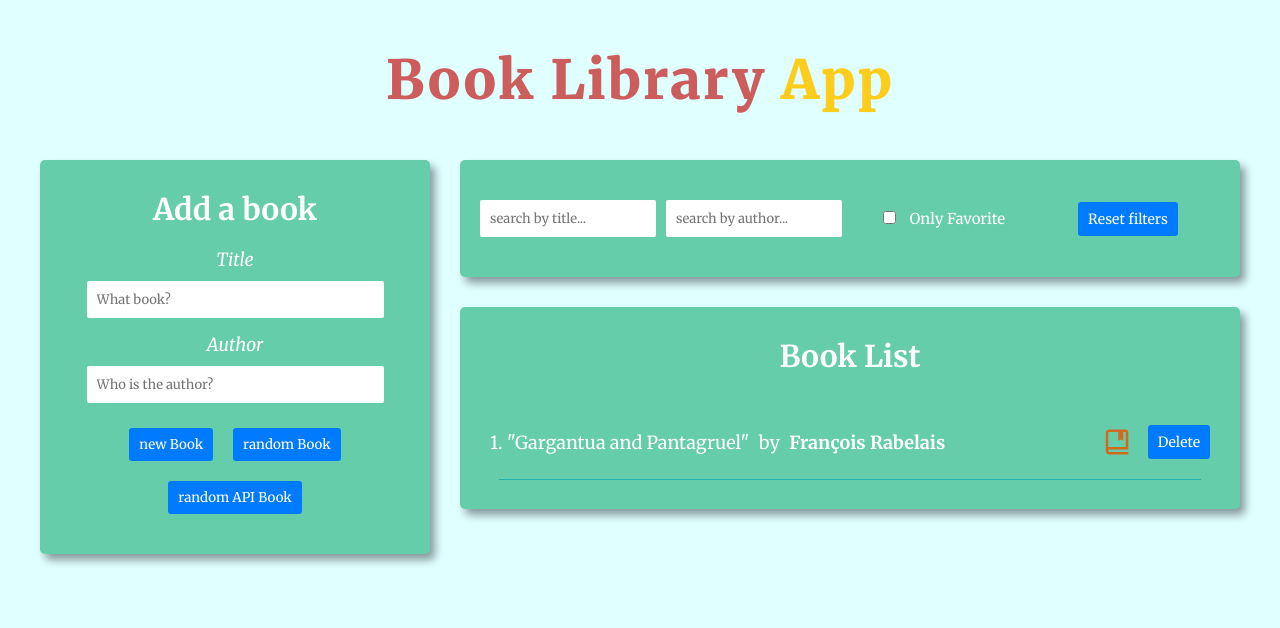
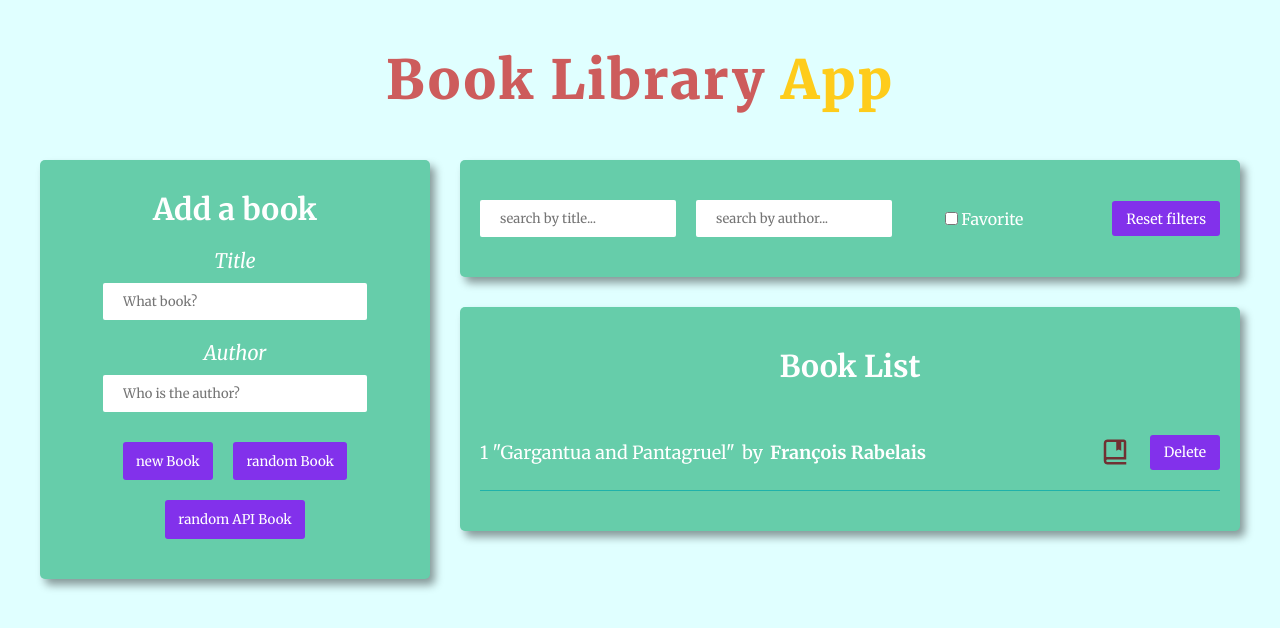
Before and after one commit to ilyagfrv/react_books, a React app in the folder client/: page / in a window 1280 px wide. Both pictures are taken after a click on the button "random Book". Shown: the top 628 px of the page. Built offline with nearby package versions, Linux system fonts and the light colour scheme; the HTML template or start-up script is replaced by a standard one.

Commit message:
minor changes

```diff
--- a/client/src/App.css
+++ b/client/src/App.css
@@ -1,10 +1,15 @@
 @import url('https://fonts.googleapis.com/css2?family=Merriweather:ital,wght@0,300;0,400;0,700;0,900;1,300;1,400;1,700;1,900&display=swap');
 
 * {
-  padding: 0px;
-  margin: 0px;
+  margin: 0;
+  padding: 0;
   border: none;
   box-sizing: border-box;
+}
+
+ul,
+ol {
+  list-style: none;
 }
 
 input:focus,
@@ -20,6 +25,7 @@ body {
   max-width: 100vw;
   overflow-x: hidden;
 
+  scroll-behavior: smooth;
   background-color: #e0ffff;
 
   font-family: 'Merriweather', serif;
@@ -32,7 +38,7 @@ body {
   flex-direction: column;
   align-items: center;
   min-height: 100vh;
-  width: 100vw;
+  min-width: 100vw;
   margin: 0 auto;
   padding: 0 1rem;
 }
--- a/client/src/App.tsx
+++ b/client/src/App.tsx
@@ -17,6 +17,7 @@ export default function App() {
           <List />
         </div>
       </main>
+
       <Error />
     </div>
   )
--- a/client/src/components/Filter/Filter.module.css
+++ b/client/src/components/Filter/Filter.module.css
@@ -1,22 +1,18 @@
-.filterContainer {
+.container {
   display: grid;
+  grid-template-columns: repeat(2, 1fr) repeat(2, 2fr);
+  gap: 2rem;
   align-items: center;
-  justify-items: center;
-  grid-template-columns: repeat(4, 1fr);
   margin-bottom: 3rem;
   padding: 4rem 2rem;
 
   border-radius: 0.5rem;
   background-color: #66cdaa;
   box-shadow: 5px 6px 8px 0px rgba(0, 0, 0, 0.4);
-
-  color: #fff;
 }
 
-.filterContainer input {
-  display: inline-block;
-  margin-right: 1rem;
-  padding: 1rem;
+.input {
+  padding: 1rem 2rem;
 
   border-radius: 0.2rem;
 
@@ -24,9 +20,17 @@
   font-size: 1.3rem;
 }
 
-.filterContainer label {
-  display: inline-block;
+.input::placeholder {
+  font-size: 1.3rem;
+}
 
-  font-size: 1.5rem;
+.label {
+  justify-self: center;
+
+  font-size: 1.6rem;
   cursor: pointer;
 }
+
+.container button {
+  justify-self: end;
+}
--- a/client/src/components/Filter/index.tsx
+++ b/client/src/components/Filter/index.tsx
@@ -1,4 +1,4 @@
-import React from 'react'
+import * as React from 'react'
 import { useSelector } from 'react-redux'
 
 import style from './Filter.module.css'
@@ -40,30 +40,36 @@ export default function Filter() {
   }
 
   return (
-    <div className={style.filterContainer}>
+    <div className={style.container}>
       <input
+        className={style.input}
         type='text'
         placeholder='search by title...'
         value={titleFilter}
         onChange={handleTitleFilterChange}
       />
       <input
+        className={style.input}
         type='text'
         placeholder='search by author...'
         value={authorFilter}
         onChange={handleAuthorFilterChange}
       />
 
-      <label>
+      <label className={style.label}>
         <input
           type='checkbox'
           checked={onlyFavoriteFilter}
           onChange={handleOnlyFavoriteChange}
         />{' '}
-        Only Favorite
+        Favorite
       </label>
 
-      <Button type='button' onClick={handleResetFilters}>
+      <Button
+        className={style.button}
+        type='button'
+        onClick={handleResetFilters}
+      >
         Reset filters
       </Button>
     </div>
--- a/client/src/components/Form/Form.module.css
+++ b/client/src/components/Form/Form.module.css
@@ -1,4 +1,4 @@
-.formContainer {
+.container {
   display: flex;
   flex-direction: column;
   align-items: center;
@@ -10,28 +10,27 @@
   box-shadow: 5px 6px 8px 0px rgba(0, 0, 0, 0.4);
 
   text-align: center;
-  color: #fff;
 }
 
-.formContainer h2 {
+.title {
   margin-bottom: 2rem;
   font-size: 3rem;
 }
 
-.formContainer label {
+.label {
   display: block;
   margin-bottom: 1rem;
 
-  font-size: 1.8rem;
+  font-size: 2rem;
   font-style: italic;
   cursor: pointer;
 }
 
-.formContainer input {
+.input {
   display: inline-block;
-  width: 90%;
-  padding: 1rem;
-  margin-bottom: 1.5rem;
+  width: 80%;
+  padding: 1rem 2rem;
+  margin-bottom: 2rem;
 
   border-radius: 0.2rem;
 
@@ -39,29 +38,33 @@
   font-size: 1.3rem;
 }
 
-.formContainer button {
+.input::placeholder {
+  font-size: 1.3rem;
+}
+
+.button {
   display: inline-block;
+  padding: 0.8em 1em;
   margin: 1rem;
-  padding: 0.8rem 1rem;
 
   border: none;
   border-radius: 0.3rem;
-  background-color: #007bff;
-
-  color: #fff;
-  cursor: pointer;
-  transition: background-color 0.3s ease;
+  background-color: #8231eb;
 
   font-family: inherit;
+  color: inherit;
+
+  cursor: pointer;
+  transition: background-color 0.2s linear;
 }
 
-.formContainer button:hover {
-  background-color: #0056b3;
+.button:hover {
+  background-color: #6a28c0;
 }
 
 .spinner {
+  margin-left: 1rem;
   animation: spinner 1s infinite linear;
-  margin-left: 1rem;
 }
 
 @keyframes spinner {
--- a/client/src/components/Form/index.tsx
+++ b/client/src/components/Form/index.tsx
@@ -41,12 +41,15 @@ export default function Form() {
   }
 
   return (
-    <div className={style.formContainer}>
-      <h2>Add a book</h2>
+    <div className={style.container}>
+      <h2 className={style.title}>Add a book</h2>
 
       <form onSubmit={handleSubmit}>
-        <label htmlFor='title'>Title</label>
+        <label className={style.label} htmlFor='title'>
+          Title
+        </label>
         <input
+          className={style.input}
           type='text'
           id='title'
           placeholder='What book?'
@@ -54,8 +57,11 @@ export default function Form() {
           onChange={(e) => setTitle(e.currentTarget.value)}
         />
 
-        <label htmlFor='author'>Author</label>
+        <label className={style.label} htmlFor='author'>
+          Author
+        </label>
         <input
+          className={style.input}
           type='text'
           id='author'
           placeholder='Who is the author?'
@@ -63,12 +69,20 @@ export default function Form() {
           onChange={(e) => setAuthor(e.currentTarget.value)}
         />
 
-        <button type='submit'>new Book</button>
-        <button type='button' onClick={handleAddRandomBook}>
+        <button className={style.button} type='submit'>
+          new Book
+        </button>
+
+        <button
+          className={style.button}
+          type='button'
+          onClick={handleAddRandomBook}
+        >
           random Book
         </button>
 
         <button
+          className={style.button}
           type='button'
           onClick={handleAddRandomBookViaAPI}
           disabled={isLoadingAPI}
--- a/client/src/components/List/List.module.css
+++ b/client/src/components/List/List.module.css
@@ -1,72 +1,48 @@
-.listContainer {
-  padding: 3rem 0;
+.container {
+  padding: 4rem 2rem;
 
   border-radius: 0.5rem;
   background-color: #66cdaa;
   box-shadow: 5px 6px 8px 0px rgba(0, 0, 0, 0.4);
 
   text-align: center;
-  color: #fff;
 }
 
-.listContainer h2 {
+.title {
   margin-bottom: 3rem;
   font-size: 3rem;
 }
 
-.listContainer h3 {
+.subtitle {
   font-size: 2rem;
 }
 
-.listContainer li {
+.book {
   display: grid;
-  grid-template-columns: 3fr 1fr;
+  grid-template-columns: minmax(60rem, 3fr) repeat(2, 1fr);
   align-items: center;
-  padding: 2rem 3rem;
+  padding: 2rem 0;
+
+  border-bottom: 1px solid #20b2aa;
 
   font-size: 1.8rem;
   text-align: left;
-
-  position: relative;
-}
-
-.listContainer li::after {
-  content: '';
-  display: block;
-  height: 0.5px;
-  width: 100%;
-  max-width: 90%;
-
-  background-color: #20b2aa;
-
-  position: absolute;
-  bottom: 0;
-  left: 50%;
-  transform: translateX(-50%);
 }
 
 .separator {
-  margin: 0 0.5rem;
-}
-
-.actions {
-  display: grid;
-  grid-template-columns: 1fr 1fr;
-  justify-items: center;
-  align-items: center;
-  justify-self: end;
+  margin: 0 0.7rem;
 }
 
 .icon {
+  display: block;
   height: 3rem;
   width: 3rem;
+  margin-left: 2rem;
 
-  color: #d2691e;
-
+  color: #703133;
   cursor: pointer;
-  transition: color 0.1s linear;
 }
 
 .highlight {
-  background-color: #007bff;
+  background-color: #811ddb;
 }
--- a/client/src/components/List/index.tsx
+++ b/client/src/components/List/index.tsx
@@ -60,34 +60,29 @@ export default function List() {
   }
 
   return (
-    <div className={style.listContainer}>
-      <h2>Book List</h2>
+    <div className={style.container}>
+      <h2 className={style.title}>Book List</h2>
       {books.length === 0 ? (
-        <h3>No books yet.</h3>
+        <h3 className={style.subtitle}>No books yet.</h3>
       ) : (
         <ul>
           {filteredBooks.map((book, i) => (
-            <li key={book.id}>
+            <li className={style.book} key={book.id}>
               <p>
-                {++i}. "{highlightMatch(book.title, titleFilter)}"{' '}
-                <span className={style.separator}>by</span>{' '}
+                {++i} "{highlightMatch(book.title, titleFilter)}"
+                <span className={style.separator}>by</span>
                 <strong>{highlightMatch(book.author, authorFilter)}</strong>
               </p>
 
-              <div
-                className={style.actions}
-                onClick={() => handleToggleFavorite(book.id!)}
-              >
+              <div onClick={() => handleToggleFavorite(book.id!)}>
                 {book.isFavorite ? (
                   <BiSolidBookBookmark className={style.icon} />
                 ) : (
                   <BiBookBookmark className={style.icon} />
                 )}
+              </div>
 
-                <Button onClick={() => handleDeleteBook(book.id!)}>
-                  Delete
-                </Button>
-              </div>
+              <Button onClick={() => handleDeleteBook(book.id!)}>Delete</Button>
             </li>
           ))}
         </ul>
--- a/client/src/components/UI/button/Button.module.css
+++ b/client/src/components/UI/button/Button.module.css
@@ -1,19 +1,19 @@
 .button {
   display: inline-block;
-  padding: 0.8rem 1rem;
+  padding: 0.6em 1em;
 
   border: none;
   border-radius: 0.3rem;
-  background-color: #007bff;
+  background-color: #8231eb;
 
   font-family: inherit;
   font-size: 1.4rem;
-  color: #ffffff;
+  color: #fff;
 
   cursor: pointer;
   transition: all 0.2s linear;
 }
 
 .button:hover {
-  background-color: #0056b3;
+  background-color: #6a28c0;
 }
--- a/client/src/components/UI/button/Button.tsx
+++ b/client/src/components/UI/button/Button.tsx
@@ -1,6 +1,6 @@
 import style from './Button.module.css'
 
-import { Button } from '../../types/button'
+import { Button } from 'types/button'
 
 export default function Button(props: Button) {
   const { children, disabled = false } = props
```
Also changed, not shown: 1 other file (tests, documents, lock files or other folders).
